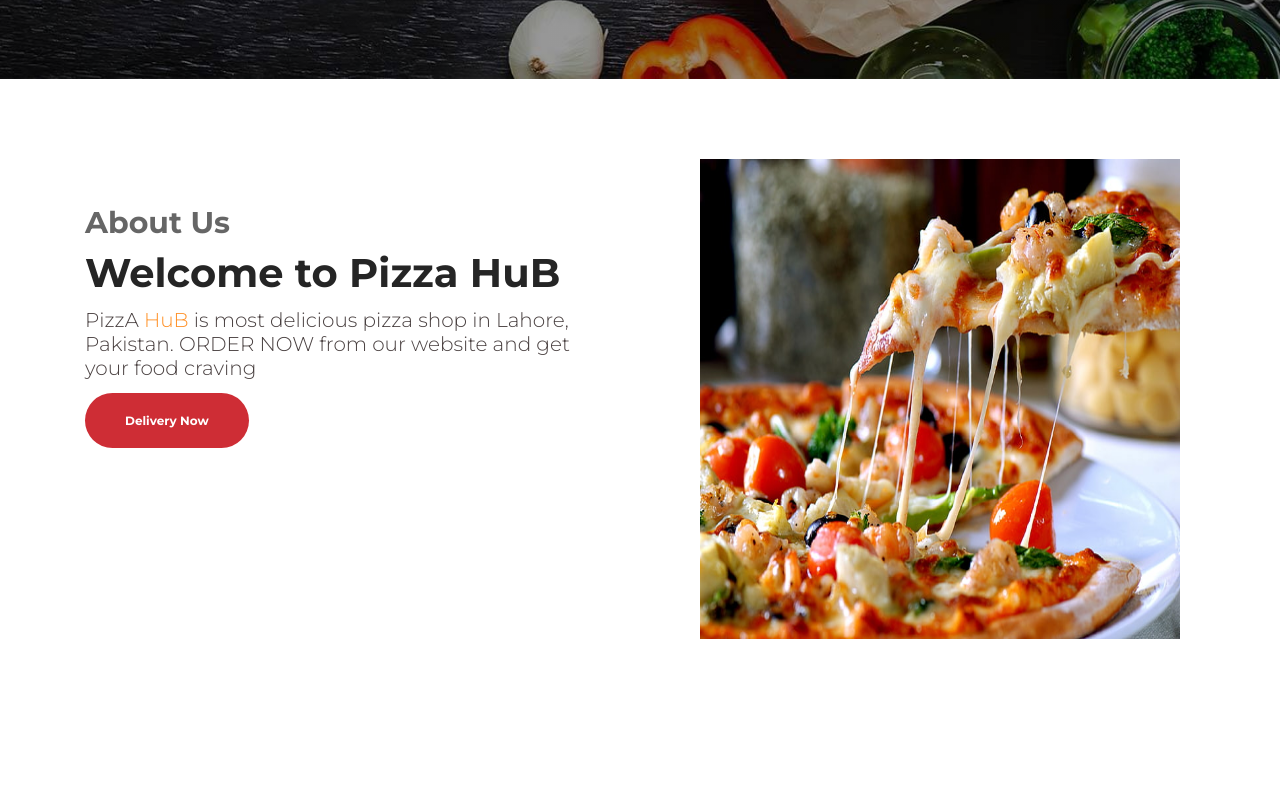
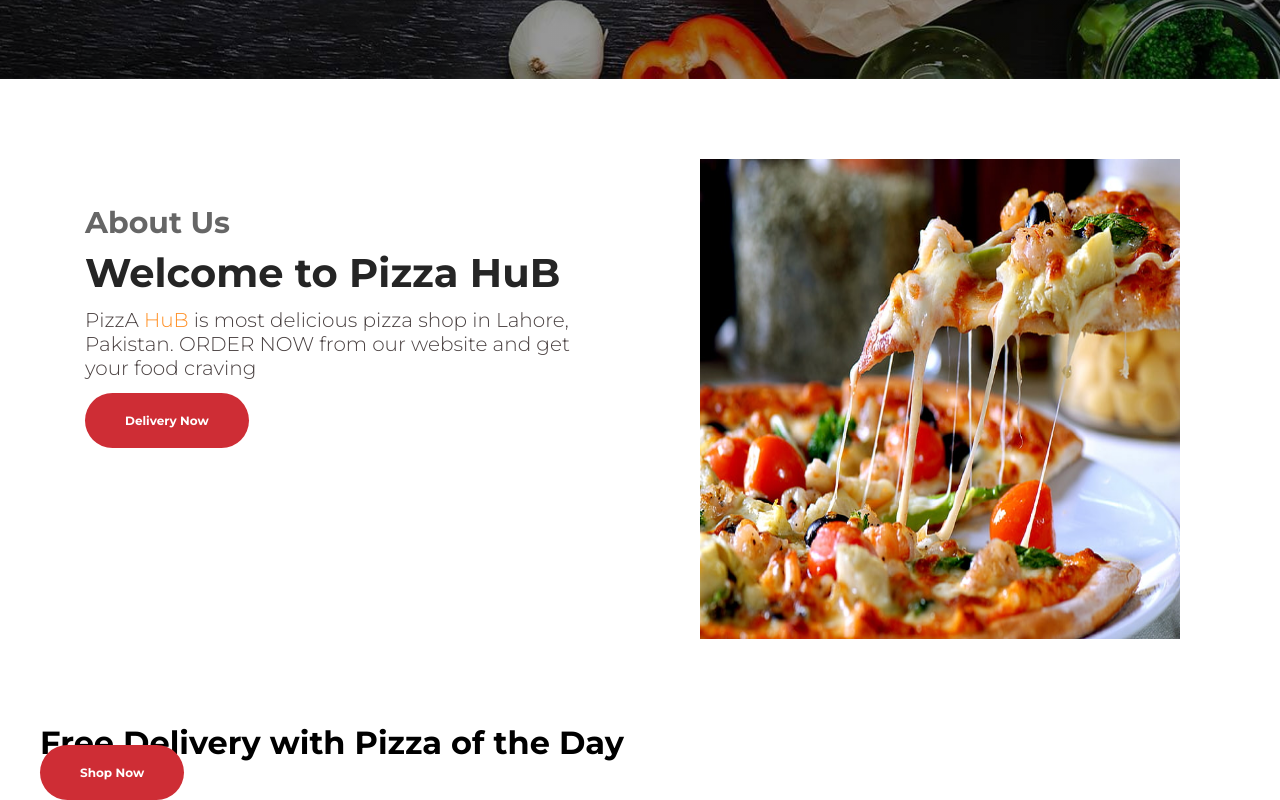
Before and after one commit to haiderali015/Pizza-Website-In-React, a React (Create React App) app: page / in a window 1280 px wide. Shown: the part 721-1521 px from the top of the page. Before the commit the page ends 1444 px from the top, so only its background shows below. Built offline with nearby package versions, Linux system fonts and the light colour scheme.

Commit message:
shop now section

```diff
--- a/src/App.js
+++ b/src/App.js
@@ -1,12 +1,14 @@
 import './App.css';
 import Header from './Components/Header';
 import About from './Components/About';
+import Shop from './Components/Shop';
 
 function App() {
   return (
     <>
         <Header/>
         <About/>
+        <Shop/>
     </>
   );
 }
--- /dev/null
+++ b/src/Components/Shop.js
@@ -0,0 +1,20 @@
+import React from 'react'
+
+const Shop = () => {
+  return (
+    <>
+        <div className='shop'>
+            <div className='container'>
+                <div className='shop_text'>
+                    <h1>Free Delivery with Pizza of the Day</h1>
+                    <div className='shop_btn'>
+                        <a href='' className='btn btn-smart'>Shop Now</a>
+                    </div>
+                </div>
+            </div>
+        </div>
+    </>
+  )
+}
+
+export default Shop
```
